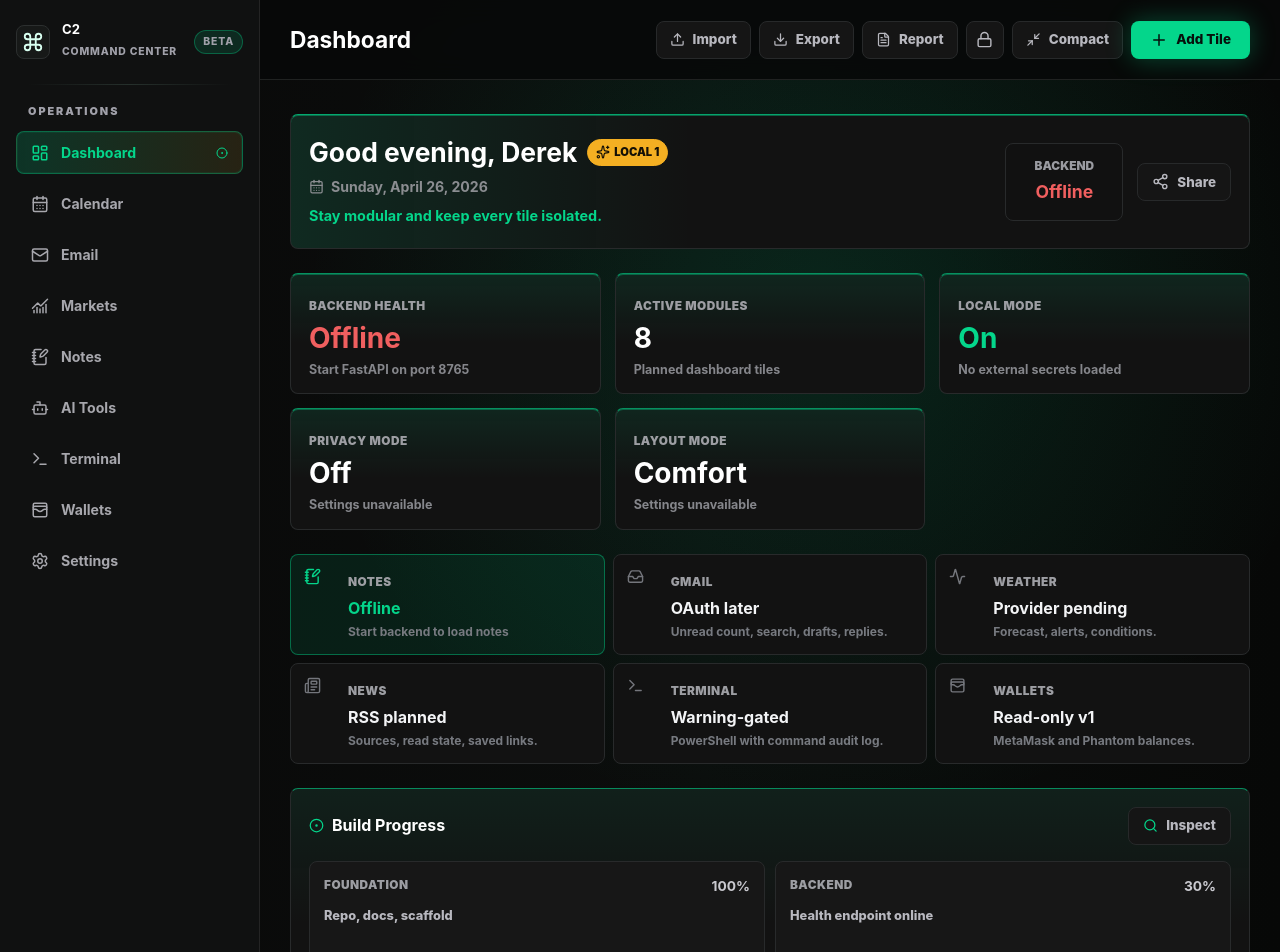
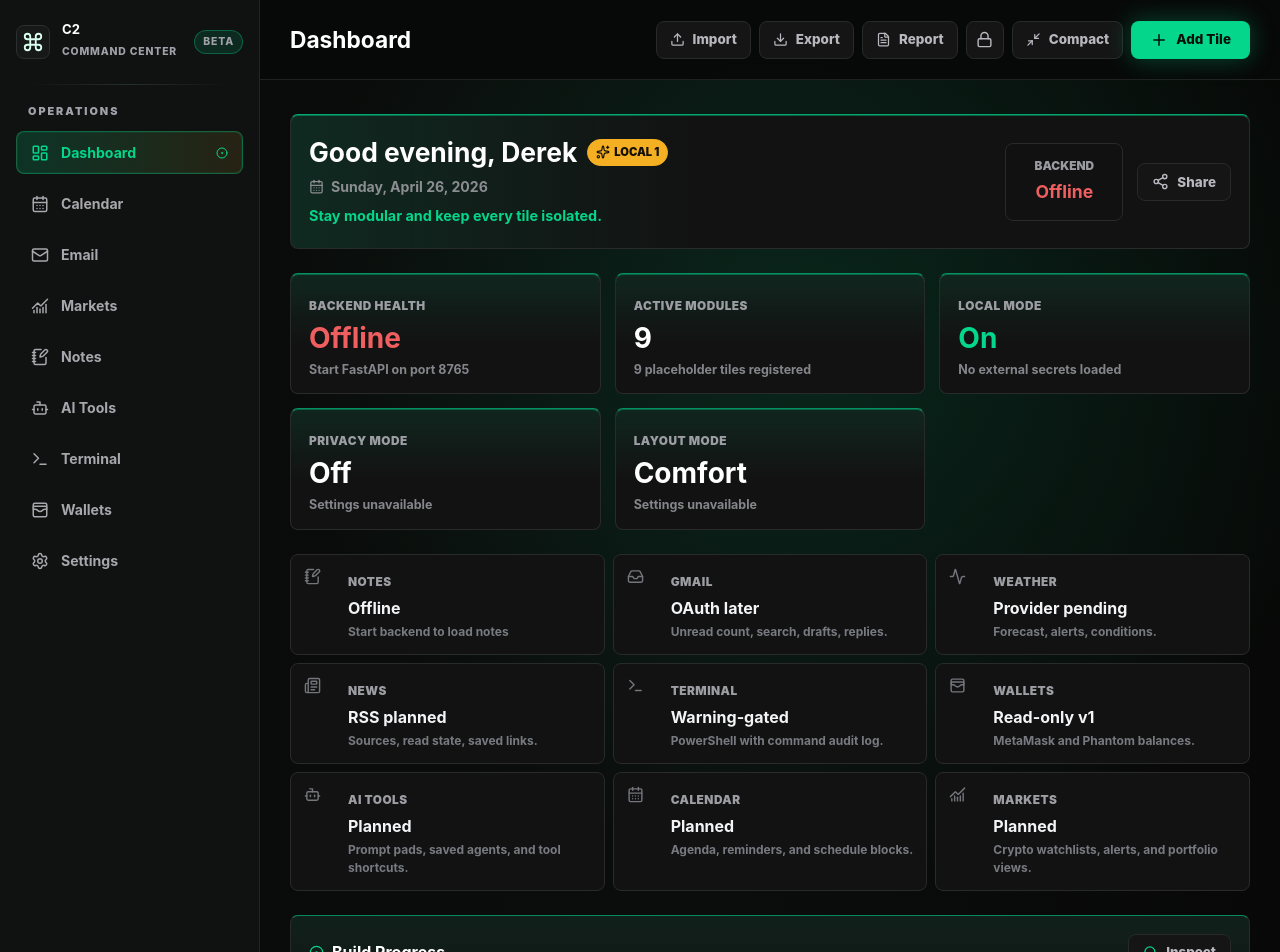
Before and after one commit to derektapia-cmd/win11-c2-dashboard, a React (Vite) app in the folder apps/desktop/renderer/: page / in a window 1280 px wide. Shown: the top 952 px of the page. Built offline with nearby package versions, Linux system fonts and the light colour scheme; no server answers.

Commit message:
Add frontend tile registry

```diff
--- a/apps/desktop/renderer/src/App.tsx
+++ b/apps/desktop/renderer/src/App.tsx
@@ -1,5 +1,4 @@
 import {
-  Activity,
   Bot,
   CalendarDays,
   ChartNoAxesCombined,
@@ -8,13 +7,11 @@ import {
   Download,
   FileText,
   EyeOff,
-  Inbox,
   LayoutDashboard,
   Lock,
   Mail,
   Maximize2,
   Minimize2,
-  Newspaper,
   NotebookPen,
   Pencil,
   Pin,
@@ -35,6 +32,10 @@ import { useEffect, useMemo, useState } from "react";
 import type { FormEvent } from "react";
 
 import "./styles.css";
+import {
+  placeholderTileCount,
+  visibleDashboardTiles,
+} from "./tileRegistry";
 
 type HealthStatus = "checking" | "online" | "offline";
 
@@ -96,14 +97,6 @@ type MetricCard = {
   tone: "positive" | "neutral" | "warning" | "danger";
 };
 
-type ModuleCard = {
-  title: string;
-  status: string;
-  detail: string;
-  icon: LucideIcon;
-  active?: boolean;
-};
-
 const navItems: NavItem[] = [
   { label: "Dashboard", icon: LayoutDashboard, active: true },
   { label: "Calendar", icon: CalendarDays },
@@ -125,8 +118,8 @@ const metrics: MetricCard[] = [
   },
   {
     label: "Active modules",
-    value: "8",
-    detail: "Planned dashboard tiles",
+    value: "0",
+    detail: "Registered dashboard tiles",
     tone: "neutral",
   },
   {
@@ -146,46 +139,6 @@ const metrics: MetricCard[] = [
     value: "3",
     detail: "Automation, calendar, analytics",
     tone: "neutral",
-  },
-];
-
-const baseModules: ModuleCard[] = [
-  {
-    title: "Notes",
-    status: "Local-first",
-    detail: "SQLite-backed notes are ready.",
-    icon: NotebookPen,
-    active: true,
-  },
-  {
-    title: "Gmail",
-    status: "OAuth later",
-    detail: "Unread count, search, drafts, replies.",
-    icon: Inbox,
-  },
-  {
-    title: "Weather",
-    status: "Provider pending",
-    detail: "Forecast, alerts, conditions.",
-    icon: Activity,
-  },
-  {
-    title: "News",
-    status: "RSS planned",
-    detail: "Sources, read state, saved links.",
-    icon: Newspaper,
-  },
-  {
-    title: "Terminal",
-    status: "Warning-gated",
-    detail: "PowerShell with command audit log.",
-    icon: Terminal,
-  },
-  {
-    title: "Wallets",
-    status: "Read-only v1",
-    detail: "MetaMask and Phantom balances.",
-    icon: WalletCards,
   },
 ];
 
@@ -723,6 +676,12 @@ function App() {
               detail: health.detail,
               tone: liveHealthTone,
             }
+          : metric.label === "Active modules"
+            ? {
+                ...metric,
+                value: String(visibleDashboardTiles.length),
+                detail: `${placeholderTileCount} placeholder tiles registered`,
+              }
           : metric,
       ),
     [health.detail, health.summary, liveHealthTone],
@@ -757,11 +716,12 @@ function App() {
 
   const currentModules = useMemo(
     () =>
-      baseModules.map((module) =>
-        module.title === "Notes"
+      visibleDashboardTiles.map((module) =>
+        module.tileId === "notes"
           ? {
               ...module,
-              status: notes.summary,
+              status: notes.status === "offline" ? "offline" : "local",
+              summary: notes.summary,
               detail:
                 notes.status === "ready" && notes.items.length > 0
                   ? `Latest: ${notes.items[0].title}`
@@ -922,11 +882,16 @@ function App() {
             {currentModules.map((module) => {
               const Icon = module.icon;
               return (
-                <article className={module.active ? "module-card active" : "module-card"} key={module.title}>
+                <article
+                  className={
+                    module.status === "local" ? "module-card active" : "module-card"
+                  }
+                  key={module.tileId}
+                >
                   <Icon size={17} />
                   <div>
                     <span>{module.title}</span>
-                    <strong>{module.status}</strong>
+                    <strong>{module.summary}</strong>
                     <p>{module.detail}</p>
                   </div>
                 </article>
--- /dev/null
+++ b/apps/desktop/renderer/src/tileRegistry.ts
@@ -0,0 +1,201 @@
+import {
+  Activity,
+  Bot,
+  CalendarDays,
+  ChartNoAxesCombined,
+  Inbox,
+  Newspaper,
+  NotebookPen,
+  PlugZap,
+  Terminal,
+  WalletCards,
+} from "lucide-react";
+import type { LucideIcon } from "lucide-react";
+
+export type TileStatus = "local" | "ready" | "planned" | "offline";
+export type TileSize = "small" | "medium" | "wide";
+export type RefreshStrategy =
+  | "realtime"
+  | "polling"
+  | "manual"
+  | "startup-only"
+  | "event-triggered";
+
+export type DashboardTileDefinition = {
+  tileId: string;
+  tileType: string;
+  title: string;
+  navLabel?: string;
+  status: TileStatus;
+  defaultSize: TileSize;
+  refreshStrategy: RefreshStrategy;
+  permissionsRequired: string[];
+  dataSource: string;
+  summary: string;
+  detail: string;
+  icon: LucideIcon;
+  visibleByDefault: boolean;
+  placeholder?: boolean;
+};
+
+export const tileRegistry: DashboardTileDefinition[] = [
+  {
+    tileId: "notes",
+    tileType: "local.notes",
+    title: "Notes",
+    navLabel: "Notes",
+    status: "local",
+    defaultSize: "wide",
+    refreshStrategy: "event-triggered",
+    permissionsRequired: ["local-database"],
+    dataSource: "SQLite notes API",
+    summary: "Local-first",
+    detail: "SQLite-backed notes are ready.",
+    icon: NotebookPen,
+    visibleByDefault: true,
+  },
+  {
+    tileId: "gmail",
+    tileType: "integration.gmail",
+    title: "Gmail",
+    navLabel: "Email",
+    status: "planned",
+    defaultSize: "medium",
+    refreshStrategy: "manual",
+    permissionsRequired: ["gmail-oauth"],
+    dataSource: "Gmail connector",
+    summary: "OAuth later",
+    detail: "Unread count, search, drafts, replies.",
+    icon: Inbox,
+    visibleByDefault: true,
+    placeholder: true,
+  },
+  {
+    tileId: "weather",
+    tileType: "integration.weather",
+    title: "Weather",
+    status: "planned",
+    defaultSize: "medium",
+    refreshStrategy: "polling",
+    permissionsRequired: ["weather-provider-key"],
+    dataSource: "Weather provider",
+    summary: "Provider pending",
+    detail: "Forecast, alerts, conditions.",
+    icon: Activity,
+    visibleByDefault: true,
+    placeholder: true,
+  },
+  {
+    tileId: "news",
+    tileType: "integration.news",
+    title: "News",
+    status: "planned",
+    defaultSize: "medium",
+    refreshStrategy: "polling",
+    permissionsRequired: [],
+    dataSource: "RSS feeds",
+    summary: "RSS planned",
+    detail: "Sources, read state, saved links.",
+    icon: Newspaper,
+    visibleByDefault: true,
+    placeholder: true,
+  },
+  {
+    tileId: "terminal",
+    tileType: "local.terminal",
+    title: "Terminal",
+    navLabel: "Terminal",
+    status: "planned",
+    defaultSize: "wide",
+    refreshStrategy: "event-triggered",
+    permissionsRequired: ["local-command-confirmation"],
+    dataSource: "PowerShell session",
+    summary: "Warning-gated",
+    detail: "PowerShell with command audit log.",
+    icon: Terminal,
+    visibleByDefault: true,
+    placeholder: true,
+  },
+  {
+    tileId: "wallets",
+    tileType: "integration.wallets",
+    title: "Wallets",
+    navLabel: "Wallets",
+    status: "planned",
+    defaultSize: "medium",
+    refreshStrategy: "manual",
+    permissionsRequired: ["wallet-readonly-connection"],
+    dataSource: "MetaMask and Phantom",
+    summary: "Read-only v1",
+    detail: "MetaMask and Phantom balances.",
+    icon: WalletCards,
+    visibleByDefault: true,
+    placeholder: true,
+  },
+  {
+    tileId: "ai-tools",
+    tileType: "integration.ai_tools",
+    title: "AI Tools",
+    navLabel: "AI Tools",
+    status: "planned",
+    defaultSize: "medium",
+    refreshStrategy: "manual",
+    permissionsRequired: ["provider-api-key"],
+    dataSource: "Local tool launcher",
+    summary: "Planned",
+    detail: "Prompt pads, saved agents, and tool shortcuts.",
+    icon: Bot,
+    visibleByDefault: true,
+    placeholder: true,
+  },
+  {
+    tileId: "calendar",
+    tileType: "integration.calendar",
+    title: "Calendar",
+    navLabel: "Calendar",
+    status: "planned",
+    defaultSize: "medium",
+    refreshStrategy: "polling",
+    permissionsRequired: ["calendar-oauth"],
+    dataSource: "Calendar connector",
+    summary: "Planned",
+    detail: "Agenda, reminders, and schedule blocks.",
+    icon: CalendarDays,
+    visibleByDefault: true,
+    placeholder: true,
+  },
+  {
+    tileId: "markets",
+    tileType: "integration.markets",
+    title: "Markets",
+    navLabel: "Markets",
+    status: "planned",
+    defaultSize: "wide",
+    refreshStrategy: "realtime",
+    permissionsRequired: [],
+    dataSource: "Public market feeds",
+    summary: "Planned",
+    detail: "Crypto watchlists, alerts, and portfolio views.",
+    icon: ChartNoAxesCombined,
+    visibleByDefault: true,
+    placeholder: true,
+  },
+  {
+    tileId: "automation",
+    tileType: "local.automation",
+    title: "Automation",
+    status: "planned",
+    defaultSize: "medium",
+    refreshStrategy: "event-triggered",
+    permissionsRequired: ["local-command-confirmation"],
+    dataSource: "Local workflow runner",
+    summary: "Expansion slot",
+    detail: "Manual-first workflows with audit trails.",
+    icon: PlugZap,
+    visibleByDefault: false,
+    placeholder: true,
+  },
+];
+
+export const visibleDashboardTiles = tileRegistry.filter((tile) => tile.visibleByDefault);
+export const placeholderTileCount = tileRegistry.filter((tile) => tile.placeholder).length;
```
Also changed, not shown: 1 other file (tests, documents, lock files or other folders).
